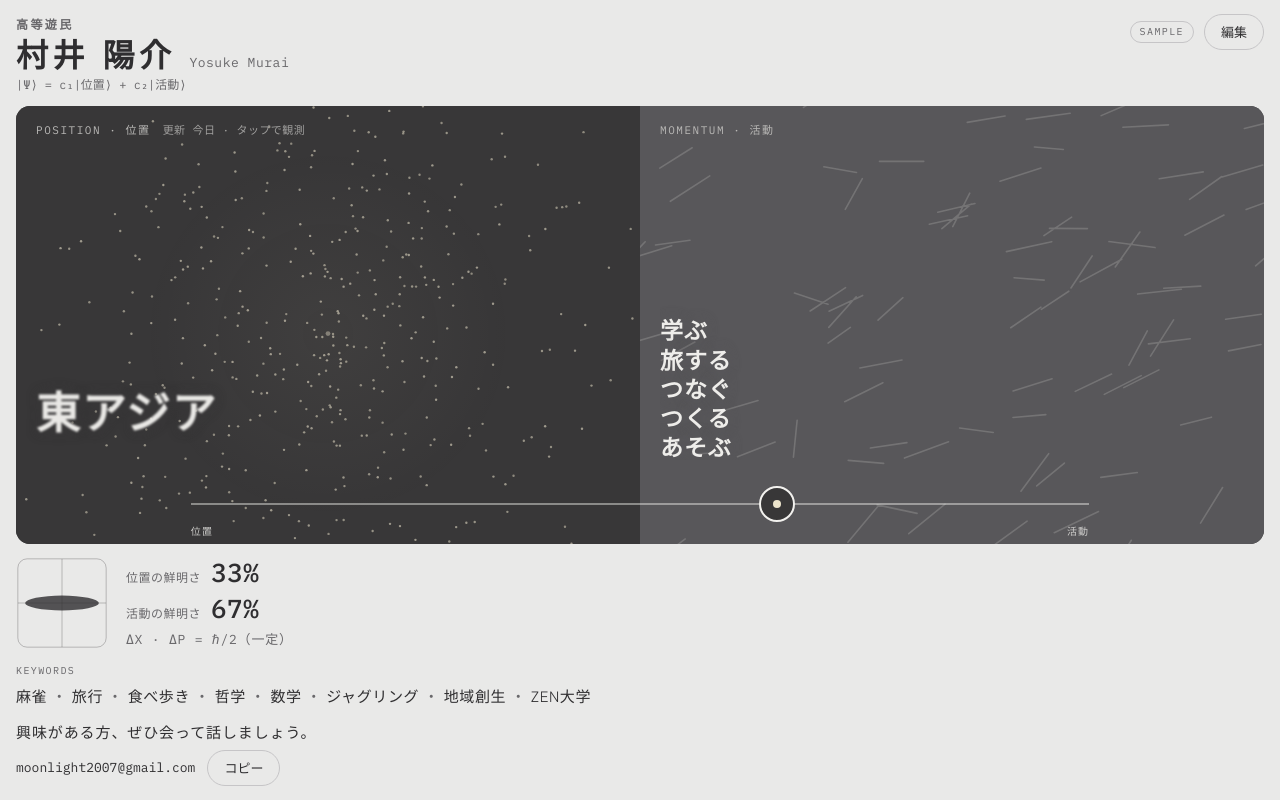
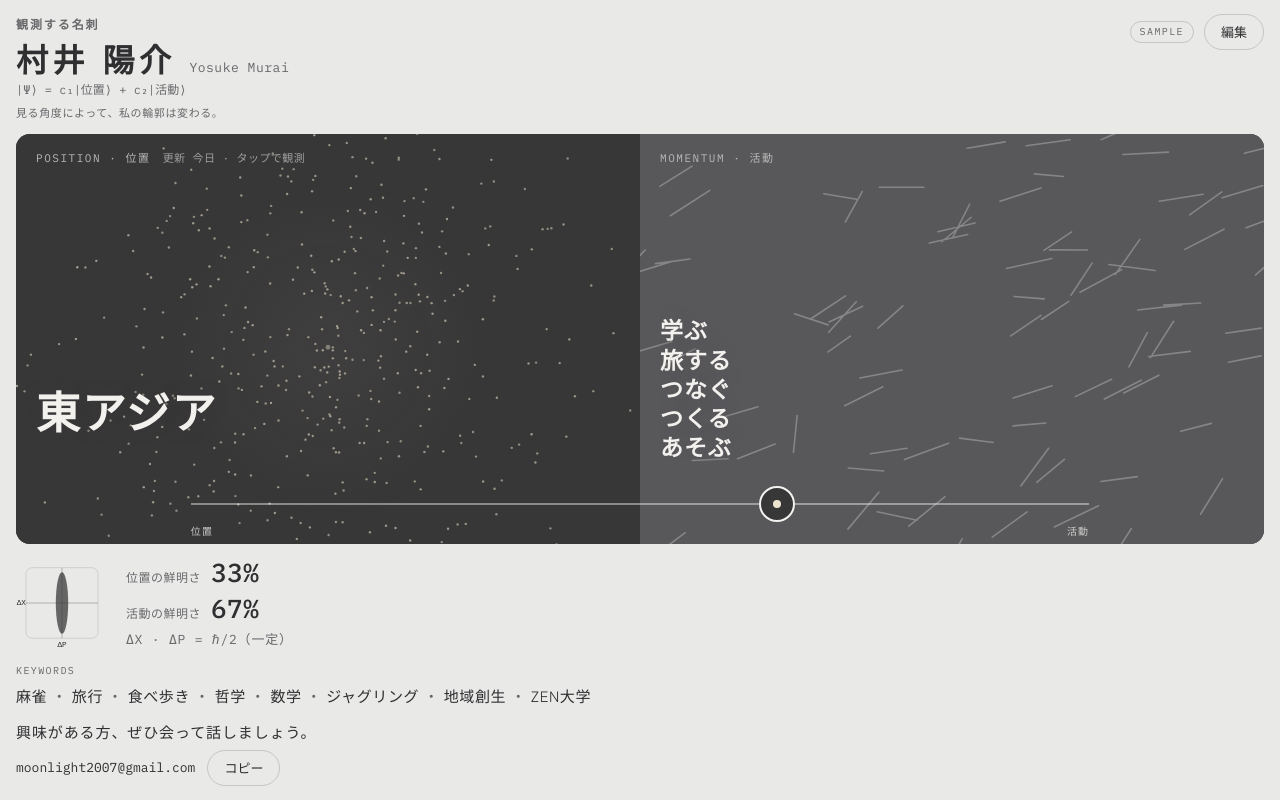
Before and after one commit to moonlight2007-design/namecard, a plain HTML site: page index.html in a window 1280 px wide. Drawn offline with Linux system fonts and the light colour scheme; no server answers; animation ran at ten frames a second.

Commit message:
Add files via upload

```diff
--- a/index.html
+++ b/index.html
@@ -31,6 +31,8 @@ body{background:var(--bg);color:var(--fg);font-family:var(--jp);font-size:14px;l
 .head{display:flex;justify-content:space-between;align-items:flex-start;gap:12px}
 .who{min-width:0}
 .role{font-size:12px;font-weight:700;letter-spacing:.2em;color:var(--muted)}
+.worktitle{font-size:12px;letter-spacing:.16em;font-weight:700;color:var(--muted);margin-bottom:5px}
+.worksub{font-size:11px;letter-spacing:.055em;color:var(--muted);margin:5px 0 0}
 h1{margin:0;display:flex;flex-wrap:wrap;align-items:baseline;column-gap:14px;font-weight:700;font-size:clamp(24px,6vw,32px);letter-spacing:.14em;line-height:1.25;text-wrap:balance}
 h1 .en{font-family:var(--mono);font-weight:400;font-size:13px;letter-spacing:.04em;color:var(--muted)}
 .ket{margin-top:2px;font-size:12px;color:var(--muted);overflow-wrap:anywhere}
@@ -151,9 +153,10 @@ input[type=range]{width:100%;accent-color:var(--fg)}
 <div class="app">
   <header class="head">
     <div class="who">
-      <div class="role">高等遊民</div>
+      <div class="worktitle">観測する名刺</div>
       <h1><span>村井 陽介</span><span class="en">Yosuke Murai</span></h1>
       <div class="ket mono">|Ψ⟩ = c₁|位置⟩ + c₂|活動⟩</div>
+      <p class="worksub">見る角度によって、私の輪郭は変わる。</p>
     </div>
     <div class="tools">
       <span class="badge mono" id="badge">SAMPLE</span>
@@ -185,15 +188,17 @@ input[type=range]{width:100%;accent-color:var(--fg)}
     </div>
   </main>
 
-  <div class="meter" aria-hidden="true">
-    <svg viewBox="-50 -50 100 100">
-      <defs><clipPath id="gclip"><rect x="-48" y="-48" width="96" height="96" rx="10"/></clipPath></defs>
-      <rect x="-48" y="-48" width="96" height="96" rx="10" fill="none" stroke="currentColor" stroke-opacity=".3"/>
+  <div class="meter">
+    <svg viewBox="-60 -60 120 120" role="img" aria-label="縦軸は位置の不確かさΔX、横軸は活動の不確かさΔP。楕円の広がりが観測に応じて変化します">
+      <defs><clipPath id="gclip"><rect x="-47" y="-46" width="94" height="92" rx="8"/></clipPath></defs>
+      <rect x="-47" y="-46" width="94" height="92" rx="8" fill="none" stroke="currentColor" stroke-opacity=".18"/>
       <g clip-path="url(#gclip)">
-        <line x1="-48" y1="0" x2="48" y2="0" stroke="currentColor" stroke-opacity=".3"/>
-        <line x1="0" y1="-48" x2="0" y2="48" stroke="currentColor" stroke-opacity=".3"/>
-        <ellipse id="gEll" cx="0" cy="0" rx="18" ry="18" fill="currentColor" fill-opacity=".8"/>
+        <line x1="-47" y1="0" x2="47" y2="0" stroke="currentColor" stroke-opacity=".4"/>
+        <line x1="0" y1="-46" x2="0" y2="46" stroke="currentColor" stroke-opacity=".4"/>
+        <ellipse id="gEll" cx="0" cy="0" rx="18" ry="18" fill="currentColor" fill-opacity=".7"/>
       </g>
+      <text x="-53" y="3" font-size="10" fill="currentColor" font-family="monospace" text-anchor="middle">ΔX</text>
+      <text x="0" y="57" font-size="10" fill="currentColor" font-family="monospace" text-anchor="middle">ΔP</text>
     </svg>
     <div class="txt mono">
       <div class="gr"><span class="k">位置の鮮明さ</span><b id="gX">50%</b></div>
@@ -649,7 +654,7 @@ function drawFlow(now){
   fx.setTransform(dpr,0,0,dpr,0,0);fx.clearRect(0,0,FW,FH);
   var spread=3.1*Math.pow(1-tt,1.4)+0.03;
   fx.lineCap="round";fx.lineWidth=1.6;
-  fx.strokeStyle="rgba(242,241,238,"+(0.1+0.12*tt).toFixed(2)+")";
+  fx.strokeStyle="rgba(242,241,238,"+(0.07+0.34*tt).toFixed(2)+")";
   fx.beginPath();
   for(var i=0;i<FM;i++){
     var p=fp[i],ang=-0.45+p.g*spread*0.6;
@@ -702,7 +707,7 @@ var SX0=0.0707107;
 function updateGauge(){
   var sx=SX0*Math.pow(100,tt),sp=0.5/sx;
   var rx=18*sx/0.70711,ry=18*sp/0.70711;
-  gEll.setAttribute("rx",rx.toFixed(2));gEll.setAttribute("ry",ry.toFixed(2));
+  gEll.setAttribute("rx",ry.toFixed(2));gEll.setAttribute("ry",rx.toFixed(2));
   var positionPct=Math.round((1-tt)*100);
   gX.textContent=positionPct+"%";gP.textContent=(100-positionPct)+"%";
 }
@@ -747,9 +752,10 @@ function applyLines(linesEl,out,dist,pct,which){
   var key=out.map(function(o){return o.lab+":"+Math.round(o.w*100);}).join("|");
   if(which==="a"){if(key!==keyA){keyA=key;renderLines(linesEl,out,pct);}}
   else{if(key!==keyB){keyB=key;renderLines(linesEl,out,pct);}}
-  var d=Math.min(dist,0.5)*2;
-  linesEl.style.filter=d>0.04?"blur("+(d*8).toFixed(1)+"px)":"none";
-  linesEl.style.opacity=(1-0.45*d).toFixed(2);
+  /* 文字は観測値にかかわらず常に明瞭に表示する。
+     不確かさは背景の粒子分布と表示する情報の階層で表現する。 */
+  linesEl.style.filter="none";
+  linesEl.style.opacity="1";
 }
 function paneText(list,f,linesEl,pct,which){
   var r=levelItems(list,f);
```
